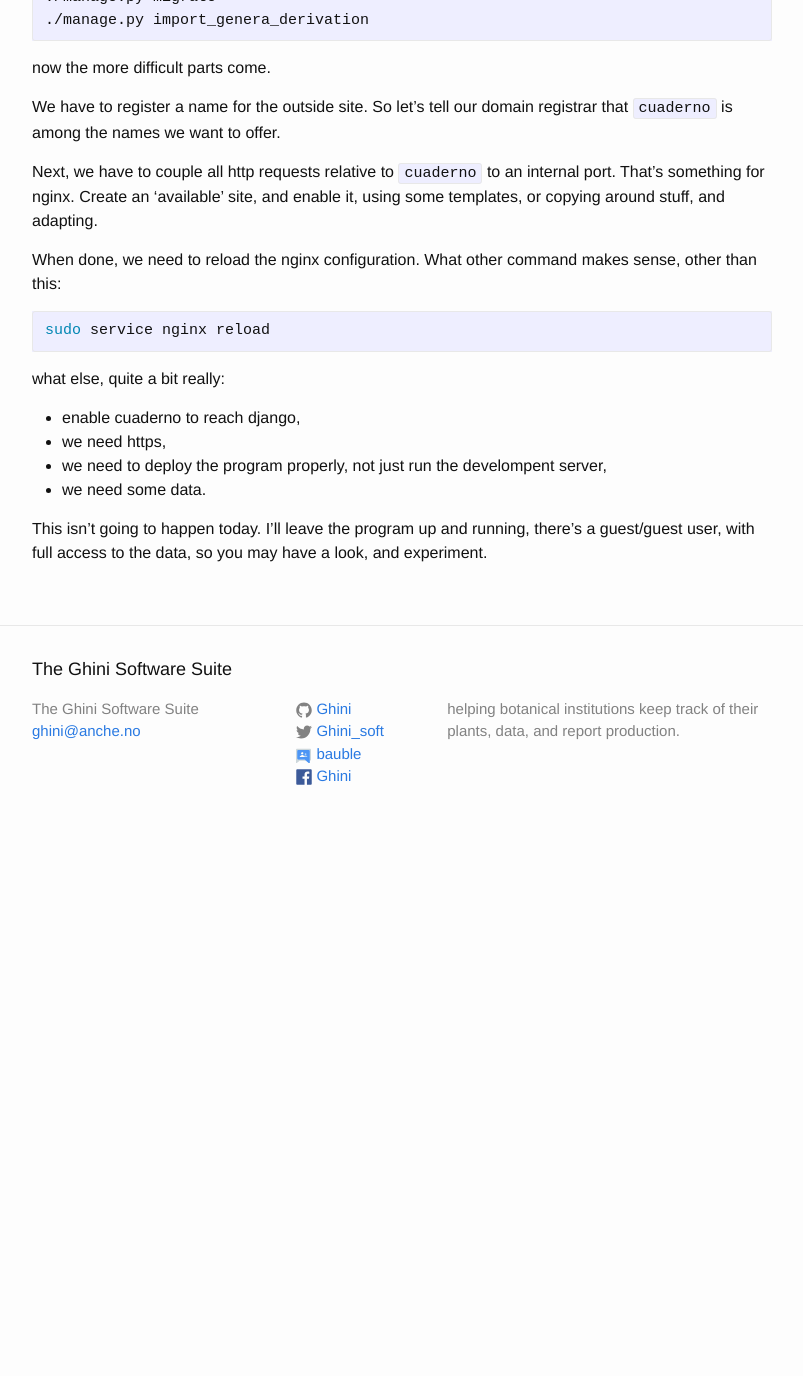
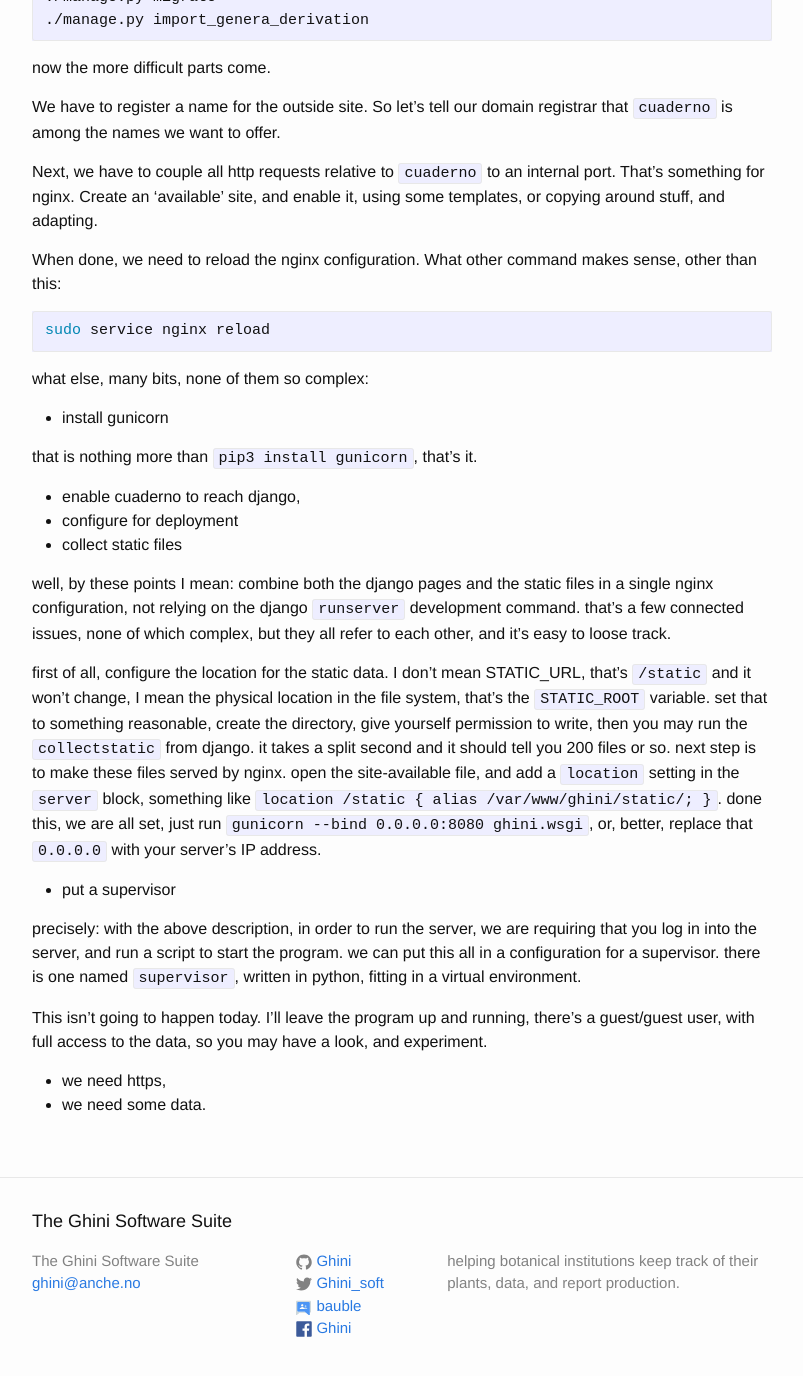
Before and after one commit to Ghini/ghini.github.io, a Jekyll site: the page built from _posts/2019-06-13-deploy-on-ghini.me.md, in a window 1280 px wide and 1400 px high, scrolled down 1089 px. Shown: the top 1376 px of the window, without its empty margins (238-1041 px from the left). Built offline with Jekyll 4.4.1, drawn with Linux system fonts in a browser that asks for light colours; before the commit the page ends 1937 px from its top, so only the background shows below that.

Commit message:
cuaderno goes online

````diff
--- a/_posts/2019-06-13-deploy-on-ghini.me.md
+++ b/_posts/2019-06-13-deploy-on-ghini.me.md
@@ -71,13 +71,41 @@ makes sense, other than this:
 sudo service nginx reload
 ```
 
-what else, quite a bit really:
+what else, many bits, none of them so complex:
+
+- install gunicorn
+
+that is nothing more than `pip3 install gunicorn`, that's it.
 
 - enable cuaderno to reach django,
-- we need https,
-- we need to deploy the program properly, not just run the develompent server,
-- we need some data.
+- configure for deployment
+- collect static files
+
+well, by these points I mean: combine both the django pages and the static files in a single
+nginx configuration, not relying on the django `runserver` development command.  that's a
+few connected issues, none of which complex, but they all refer to each other, and it's easy
+to loose track.
+
+first of all, configure the location for the static data.  I don't mean STATIC_URL, that's
+`/static` and it won't change, I mean the physical location in the file system, that's the
+`STATIC_ROOT` variable.  set that to something reasonable, create the directory, give
+yourself permission to write, then you may run the `collectstatic` from django.  it takes a
+split second and it should tell you 200 files or so.  next step is to make these files
+served by nginx.  open the site-available file, and add a `location` setting in the `server`
+block, something like `location /static { alias /var/www/ghini/static/; }`.  done this, we
+are all set, just run `gunicorn --bind 0.0.0.0:8080 ghini.wsgi`, or, better, replace that
+`0.0.0.0` with your server's IP address.
+
+- put a supervisor
+
+precisely: with the above description, in order to run the server, we are requiring that you
+log in into the server, and run a script to start the program.  we can put this all in a
+configuration for a supervisor.  there is one named `supervisor`, written in python, fitting
+in a virtual environment.
 
 This isn't going to happen today.  I'll leave the program up and running,
 there's a guest/guest user, with full access to the data, so you may have a
 look, and experiment.
+
+- we need https,
+- we need some data.
````
